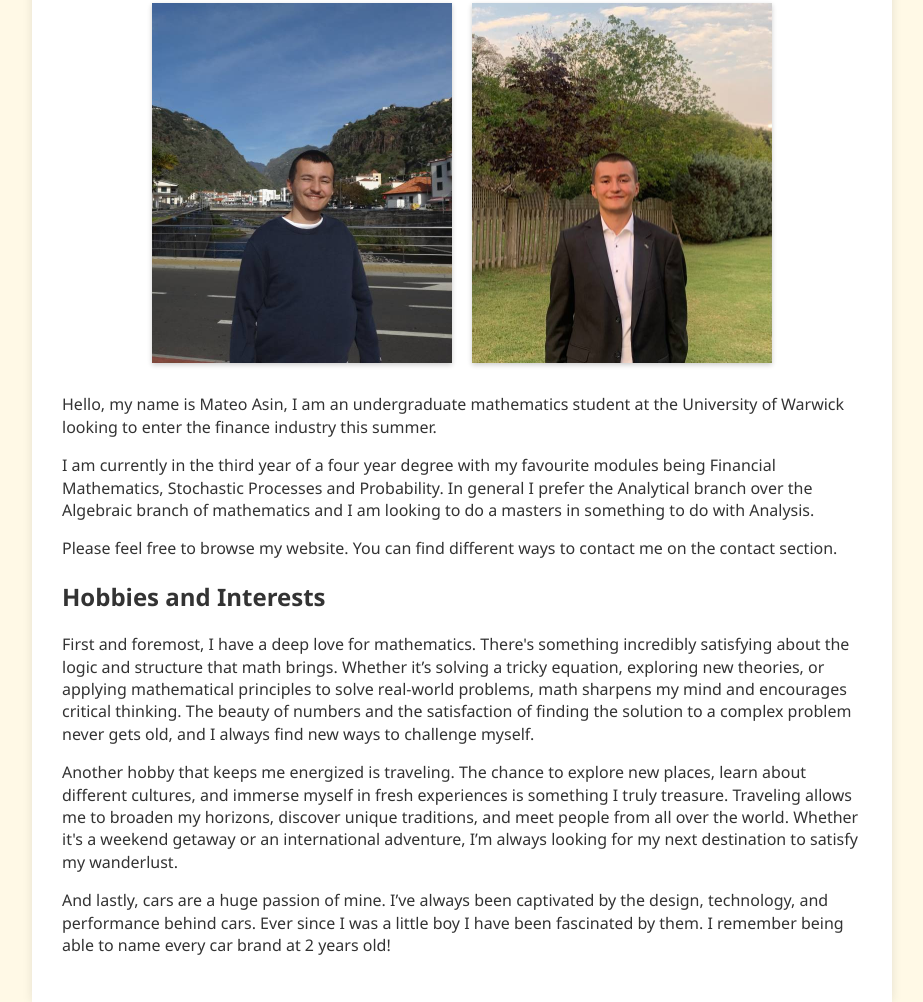
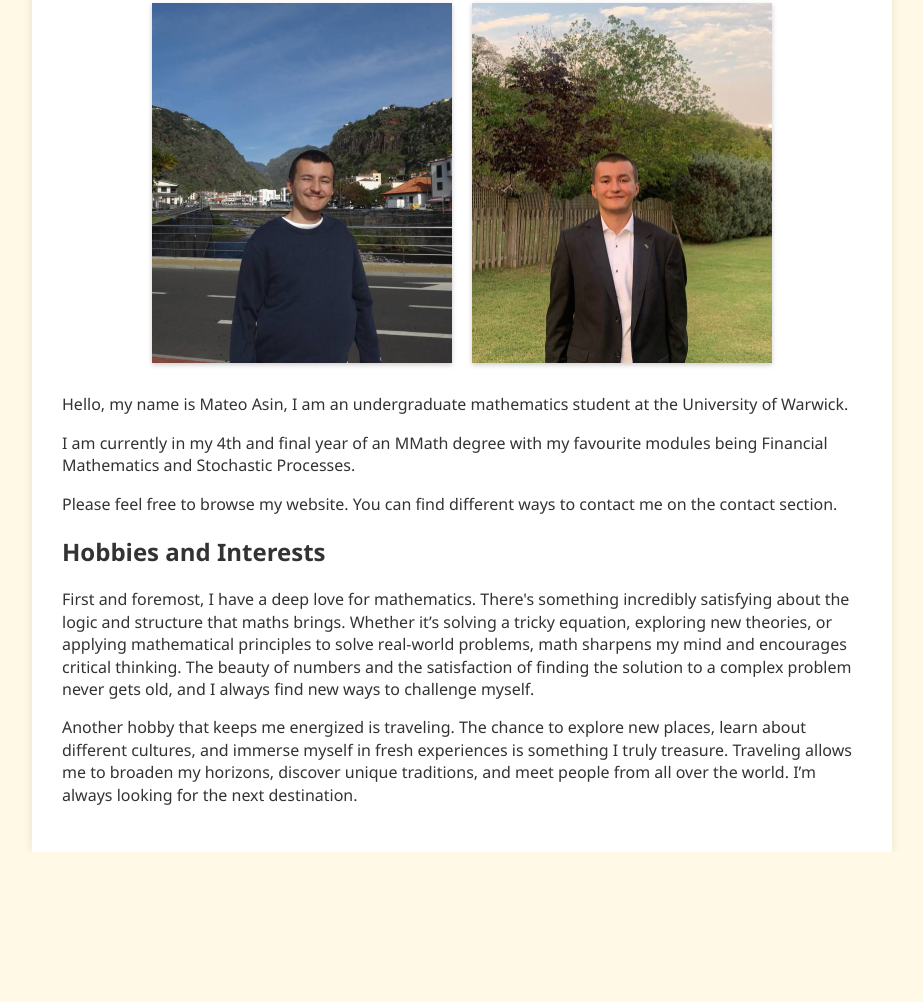
Before and after one commit to MatAsiUn/MatAsiUn.github.io, a website built with webpack: page index.html in a window 1280 px wide. Shown: the part 260-1262 px from the top of the page, without its empty margins (178-1101 px from the left). After the commit the page ends 1112 px from the top, so only its background shows below. Built offline with nearby package versions, Linux system fonts and the light colour scheme.

Commit message:
Add files via upload

```diff
--- a/index.html
+++ b/index.html
@@ -48,26 +48,21 @@
       <img src="images/Compressed_Index_Picture2.jpg" alt="Mateo standing in a garden with a fence and trees">
     </picture>
   </div>
-  <p>Hello, my name is Mateo Asin, I am an undergraduate mathematics student at the University of Warwick looking to
-  enter the finance industry this summer.</p>
+  <p>Hello, my name is Mateo Asin, I am an undergraduate mathematics student at the University of Warwick.</p>
 
-  <p>I am currently in the third year of a four year degree with my favourite modules being Financial
-    Mathematics, Stochastic Processes and Probability. In general I prefer the Analytical branch over the Algebraic
-    branch of
-    mathematics and
-  I am looking to do a masters in something to do with Analysis.</p>
+  <p>I am currently in my 4th and final year of an MMath degree with my favourite modules being Financial
+    Mathematics and Stochastic Processes. </p>
 
   <p> Please feel free to browse my website. You can find different ways to contact me on the contact section.</p>
 
 <h2> Hobbies and Interests</h2>
-  <p> First and foremost, I have a deep love for mathematics. There's something incredibly satisfying about the logic and structure that math brings. Whether it’s solving a tricky equation, exploring new theories, or applying mathematical principles to solve real-world problems, math sharpens my mind and encourages critical thinking. The beauty of numbers and the satisfaction of finding the solution to a complex problem never gets old, and I always find new ways to challenge myself.</p>
+  <p> First and foremost, I have a deep love for mathematics. There's something incredibly satisfying about the logic
+    and structure that maths brings. Whether it’s solving a tricky equation, exploring new theories, or applying mathematical principles to solve real-world problems, math sharpens my mind and encourages critical thinking. The beauty of numbers and the satisfaction of finding the solution to a complex problem never gets old, and I always find new ways to challenge myself.</p>
 
-  <p> Another hobby that keeps me energized is traveling. The chance to explore new places, learn about different cultures, and immerse myself in fresh experiences is something I truly treasure. Traveling allows me to broaden my horizons, discover unique traditions, and meet people from all over the world. Whether it's a weekend getaway or an international adventure, I’m always looking for my next destination to satisfy my wanderlust.</p><p> </p>
-
-  <p> And lastly, cars are a huge passion of mine. I’ve always been captivated by the design, technology, and
-    performance behind cars. Ever since I was a little boy I have been fascinated by them. I remember being able to
-    name every car brand at 2 years old!
-    </p>
+  <p> Another hobby that keeps me energized is traveling. The chance to explore new places, learn about different
+    cultures, and immerse myself in fresh experiences is something I truly treasure. Traveling allows me to broaden
+    my horizons, discover unique traditions, and meet people from all over the world. I’m always looking for the next
+    destination.</p><p> </p>
 
 </main>
 
```
